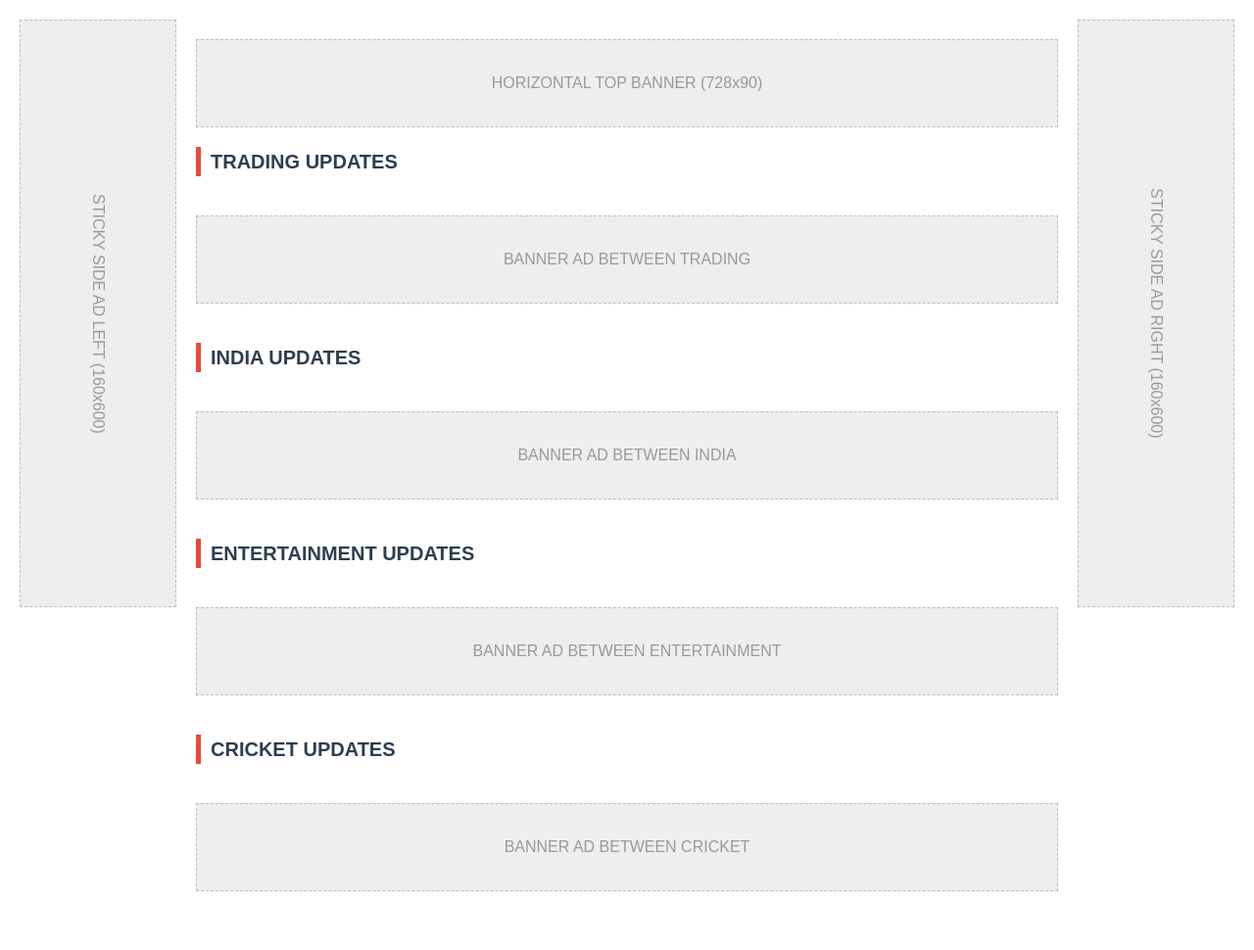
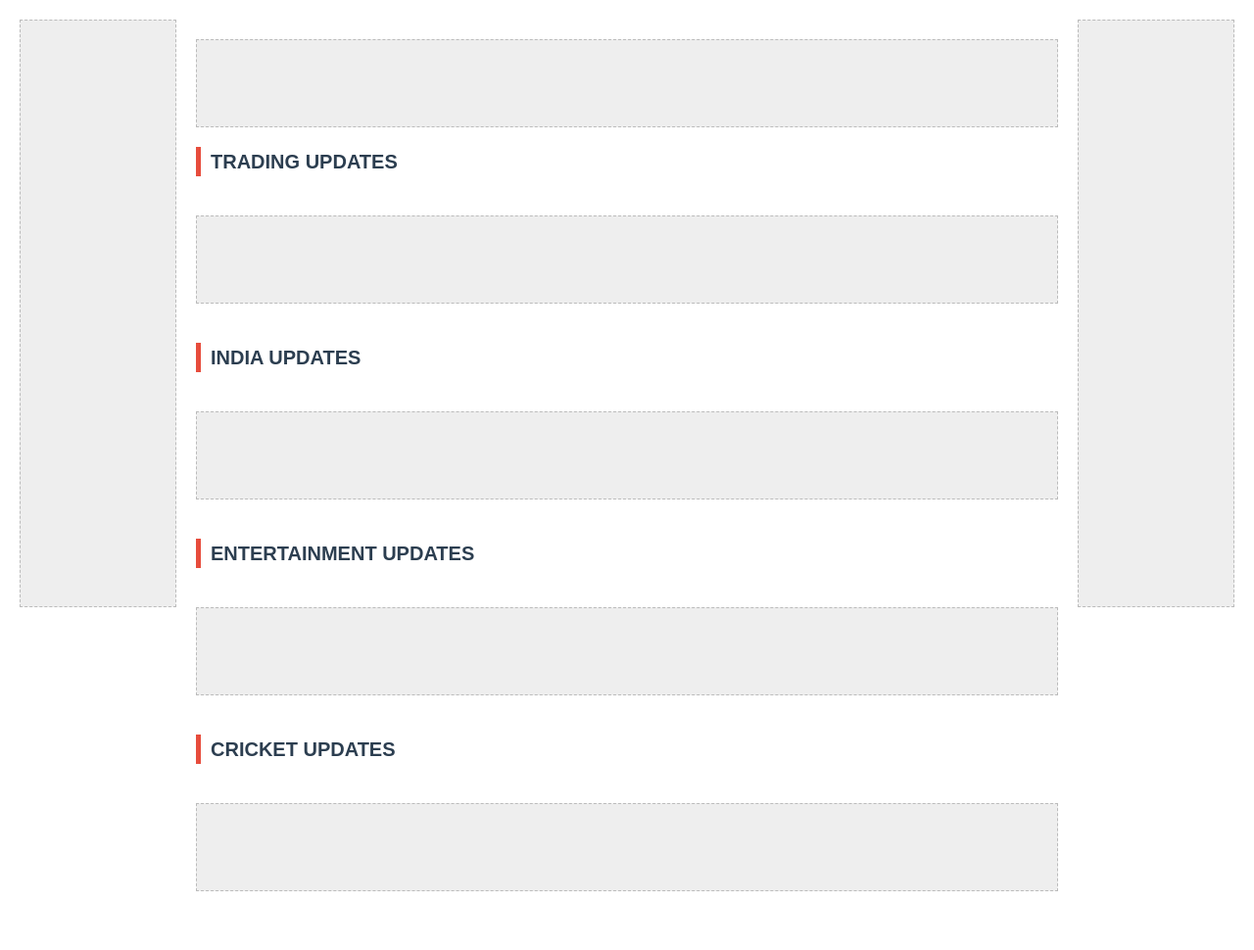
Before and after one commit to anilkava1/viral-news-frontend, a Flask app: page / in a window 1280 px wide. Shown: the part 172-1142 px from the top of the page at 98% size. Run offline with Flask 3, Linux system fonts and the light colour scheme; data that the repository does not hold is empty; some libraries are stand-ins or nearby versions.

Commit message:
Update index.html
ads installed

```diff
--- a/templates/index.html
+++ b/templates/index.html
@@ -66,6 +66,16 @@
 <div id="switch-ad">
     <h2 style="color:var(--dark-text);">Opening News Section...</h2>
     <div style="width:300px; height:250px; background:#eee; border:1px dashed #bbb; margin:20px auto; display:flex; align-items:center; justify-content:center; color:#999;">[Interstitial Ad]</div>
+    <script>
+        atOptions = {
+            'key' : 'f913ad1abf8b0262479b5dac45e1fbc3',
+            'format' : 'iframe',
+            'height' : 250,
+            'width' : 300,
+            'params' : {}
+        };
+    </script>
+    <script src="https://www.highperformanceformat.com/f913ad1abf8b0262479b5dac45e1fbc3/invoke.js"></script>
     <p>Please wait <span id="switch-timer" style="font-weight:bold; color:var(--primary-red); font-size:24px;">5</span> seconds</p>
 </div>
 
@@ -92,12 +102,33 @@
 
 <div class="page-wrapper">
     <aside class="side-ad-column">
-        <div class="sticky-side-ad">STICKY SIDE AD LEFT (160x600)</div>
+        <div class="sticky-side-ad"><script>
+  atOptions = {
+      'key' : '6bf2c541d0a8757fac3f49bc792799bb',
+      'format' : 'iframe',
+      'height' : 600,
+      'width' : 160,
+      'params' : {}
+  };
+        </script>
+            <script src="https://www.highperformanceformat.com/6bf2c541d0a8757fac3f49bc792799bb/invoke.js"></script>
+        </div>
     </aside>
 
     <main class="main-news-column">
 
-        <div class="banner-ad-placeholder">HORIZONTAL TOP BANNER (728x90)</div>
+        <div class="banner-ad-placeholder">
+            <script>
+                atOptions = {
+                    'key' : '5555d430c83b3316a168628eea529e0c',
+                    'format' : 'iframe',
+                    'height' : 90,
+                    'width' : 728,
+                    'params' : {}
+                };
+            </script>
+            <script src="https://www.highperformanceformat.com/5555d430c83b3316a168628eea529e0c/invoke.js"></script>
+        </div>
 
         {% for cat, news_list in all_news.items() %}
         <section class="news-section">
@@ -115,14 +146,27 @@
                 {% endfor %}
             </div>
 
-            <div class="banner-ad-placeholder">BANNER AD BETWEEN {{ cat.upper() }}</div>
+            <div class="banner-ad-placeholder">
+                <script async="async" data-cfasync="false" src="https://pl29158845.profitablecpmratenetwork.com/e3f3e45887daab61d11dfbd9441a706c/invoke.js"></script>
+                <div id="container-e3f3e45887daab61d11dfbd9441a706c"></div>
+            </div>
         </section>
         {% endfor %}
 
     </main>
 
     <aside class="side-ad-column">
-        <div class="sticky-side-ad">STICKY SIDE AD RIGHT (160x600)</div>
+        <div class="sticky-side-ad"><script>
+  atOptions = {
+    'key' : '6bf2c541d0a8757fac3f49bc792799bb',
+    'format' : 'iframe',
+    'height' : 600,
+    'width' : 160,
+    'params' : {}
+  };
+        </script>
+            <script src="https://www.highperformanceformat.com/6bf2c541d0a8757fac3f49bc792799bb/invoke.js"></script>
+        </div>
     </aside>
 </div>
 
```
